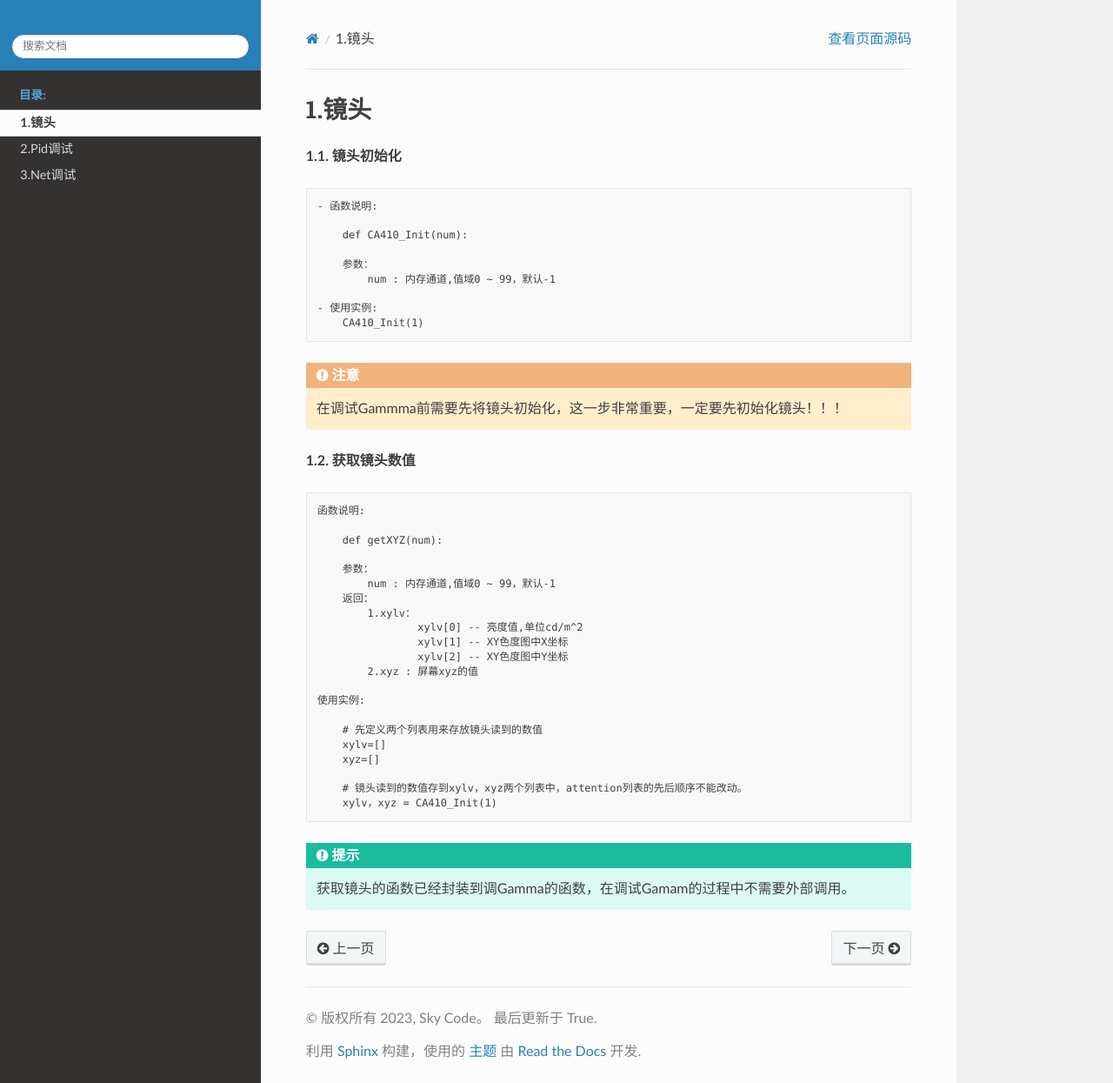
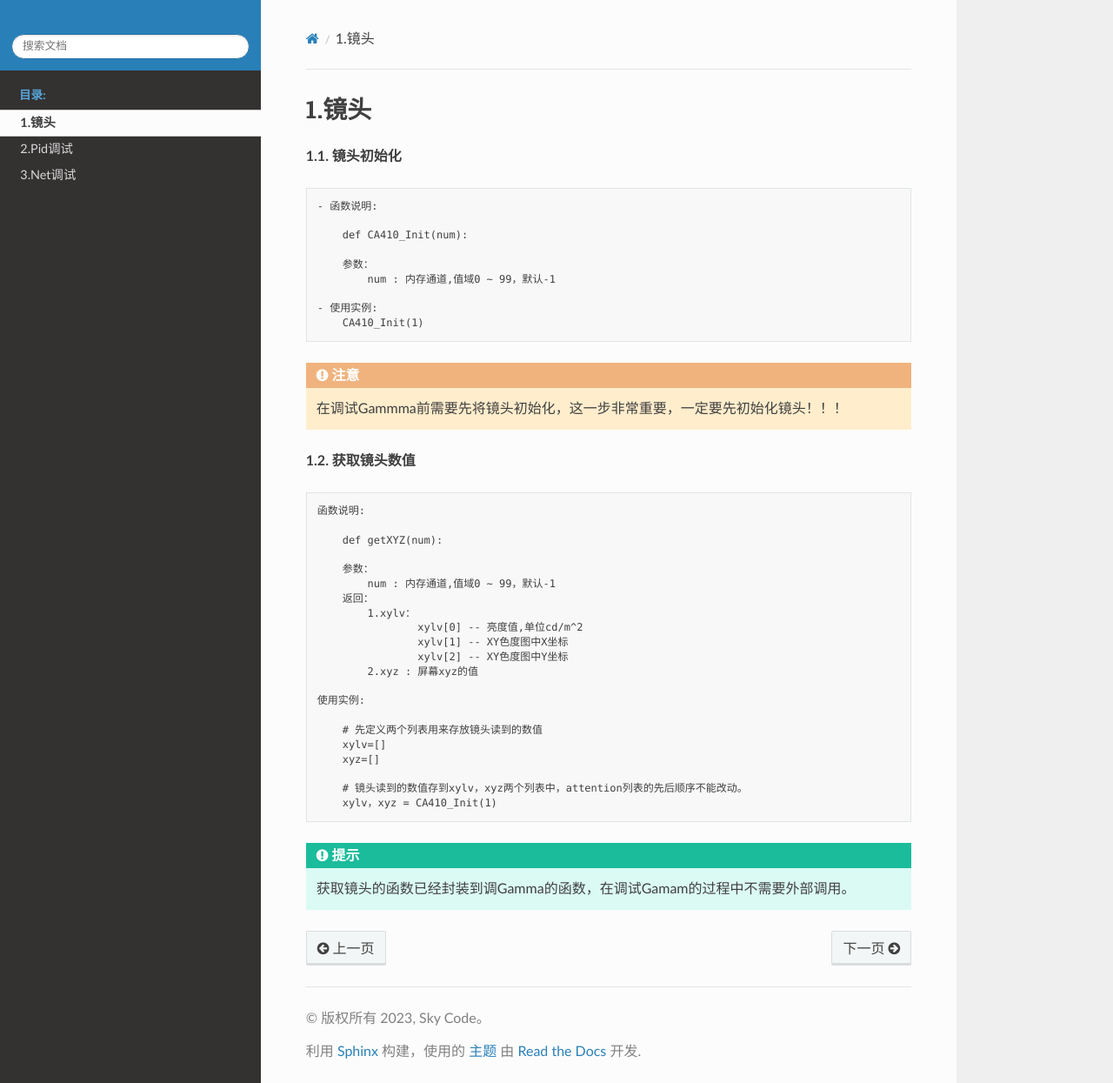
Before and after one commit to luomushi/Gamma_test, a Sphinx documentation site: the page built from net_demo/source/CA410.rst, in a window 1280 px wide and 1245 px high. Shown: the whole window at 87% size. Built offline with Sphinx 7.4.7 and the Read the Docs theme 2.0.0, drawn with Linux system fonts in a browser that asks for light colours.

Commit message:
Update conf.py

```diff
--- a/net_demo/source/conf.py
+++ b/net_demo/source/conf.py
@@ -19,12 +19,6 @@ extensions = [
     # 'sphinx_markdown_tables'
 ]
 
-html_context = {
-  "display_github": False, # Add 'Edit on Github' link instead of 'View page source'
-  "last_updated": True,
-  "commit": False,
-}
-
 templates_path = ['_templates']
 exclude_patterns = []
 
@@ -36,7 +30,8 @@ language = 'zh_CN'
 #html_theme = 'alabaster'
 html_theme = 'sphinx_rtd_theme'
 html_static_path = ['_static']
-html_copy_source=True  # 关闭右上角的查看源码
+
+html_copy_source=False  # 关闭右上角的查看源码
 
 html_favicon = '../picture/favicon.jpg'
 
```
